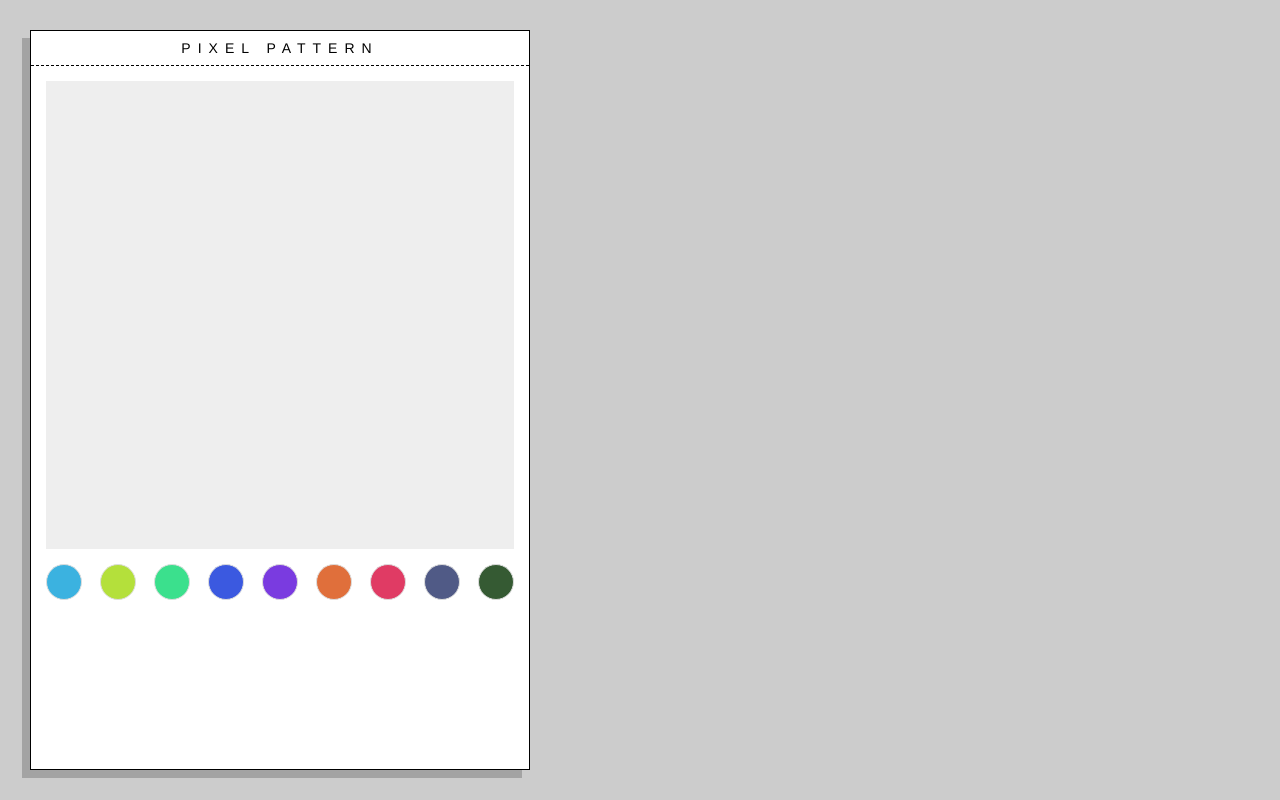
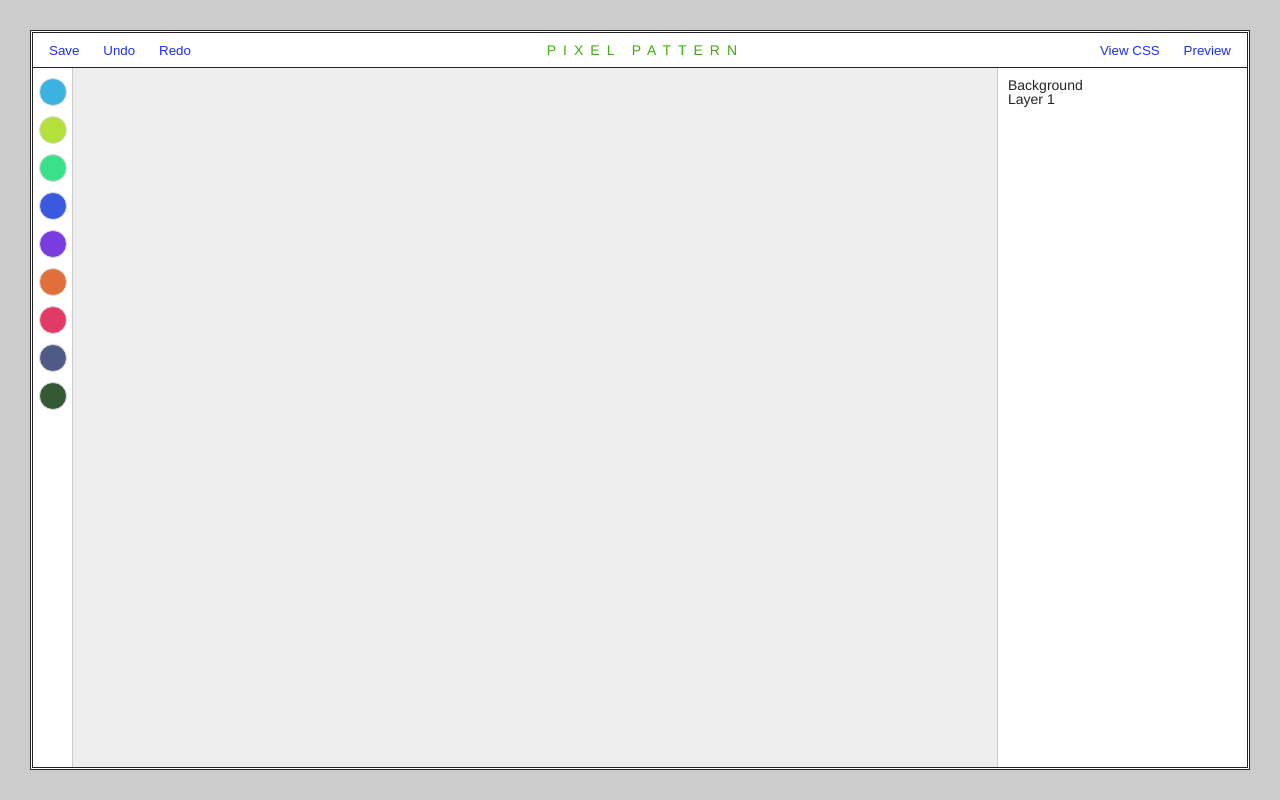
Before and after one commit to skiano/pixel-patterns, a plain HTML site: page index.html in a window 1280 px wide. Drawn offline with Linux system fonts and the light colour scheme.

Commit message:
more ideas

```diff
--- a/app.css
+++ b/app.css
@@ -3,27 +3,46 @@ html {
   background: #ccc;
   font-family: 'Franklin Gothic Medium', 'Arial Narrow', Arial, sans-serif;
   font-size: 14px;
+  color: rgb(37, 36, 36);
 }
 
 main {
-  min-height: calc(100vh - 60px);
-  max-width: 500px;
+  height: calc(100vh - 60px);
+  width: calc(100vw - 60px);
   margin: 30px;
   background: #fff;
-  border: 1px solid black;
-  box-shadow: -8px 8px 0 rgba(0, 0, 0, 0.2);
+  border: 3px double rgb(37, 36, 36);
+  /* box-shadow: -5px 5px 0 rgba(0, 0, 0, 0.2); */
+  /* box-shadow:
+  -2px 2px 6px rgba(0, 0, 0, 0.1),
+    -5px 5px 20px rgba(0, 0, 0, 0.2); */
   position: relative;
 }
 
 h1 {
   text-transform: uppercase;
   letter-spacing: 0.5em;
-  text-align: center;
-  border-bottom: 1px dashed #000;
+  color: rgb(57, 177, 10);
+}
+
+#actions {
+  border-bottom: 1px solid rgb(37, 36, 36);
   height: 35px;
   display: flex;
-  justify-content: center;
+  justify-content: space-between;
   align-items: center;
+  padding: 0 6px;
+}
+
+#actions button {
+  border: none;
+  background: linear-gradient(rgb(210, 241, 255), rgb(188, 229, 248));
+  border: 1px solid rgb(112, 174, 202);
+  background: none;
+  border: none;
+  padding: 6px 10px;
+  color: rgb(29, 50, 236);
+  cursor: pointer;
 }
 
 #interface {
@@ -32,35 +51,39 @@ h1 {
   left: 0;
   right: 0;
   bottom: 0;
-  overflow-y: scroll;
-  padding: 15px;
+  display: grid;
+  grid-template-columns: 40px auto 250px;
 }
 
 #canvas-wrap {
-  position: relative;
-  height: 0;
-  padding-bottom: 100%;
+  /* aspect-ratio: 1; */
+  background: #eee;
 }
 
 #canvas {
-  position: absolute;
+  display: none;
+  /* max-width: 100%; */
+  /* height: 100%; */
+  /* position: absolute;
   top: 0;
   left: 0;
   width: 100%;
   height: 100%;
-  background: #eee;
+  background: #eee; */
 }
 
 #tools {
-  margin: 15px 0;
   display: flex;
-  flex-wrap: nowrap;
-  justify-content: space-between;
+  flex-direction: column;
+  align-items: center;
+  gap: 10px;
+  padding: 10px 0;
+  border-right: 1px solid #ccc;
 }
 
 #tools button {
-  width: 36px;
-  height: 36px;
+  width: 28px;
+  height: 28px;
   border-radius: 40px;
   display: block;
   border: 1px solid #ddd;
@@ -79,3 +102,8 @@ h1 {
 #tools button:hover {
   cursor: pointer;
 }
+
+#layers {
+  border-left: 1px solid #ccc;
+  padding: 10px;
+}
--- a/index.html
+++ b/index.html
@@ -8,11 +8,20 @@
   </head>
   <body>
     <main>
-      <h1>Pixel Pattern</h1>
+      <div id="actions">
+        <div>
+          <button>Save</button>
+          <button>Undo</button>
+          <button>Redo</button>
+        </div>
+        <h1>Pixel Pattern</h1>
+        <div>
+          <button>View CSS</button>
+          <button>Preview</button>
+        </div>
+      </div>
       <div id="interface">
-        <div id="canvas-wrap">
-          <canvas id="canvas" width="1000" height="1000"></canvas>
-        </div>
+
         <div id="tools">
           <button></button>
           <button></button>
@@ -24,6 +33,13 @@
           <button></button>
           <button></button>
         </div>
+        <div id="canvas-wrap">
+          <canvas id="canvas" width="1000" height="1000"></canvas>
+        </div>
+        <div id="layers">
+          Background<br>
+          Layer 1
+        </div>
       </div>
     </main>
     <script type="text/javascript" src="app.js"></script>
```
